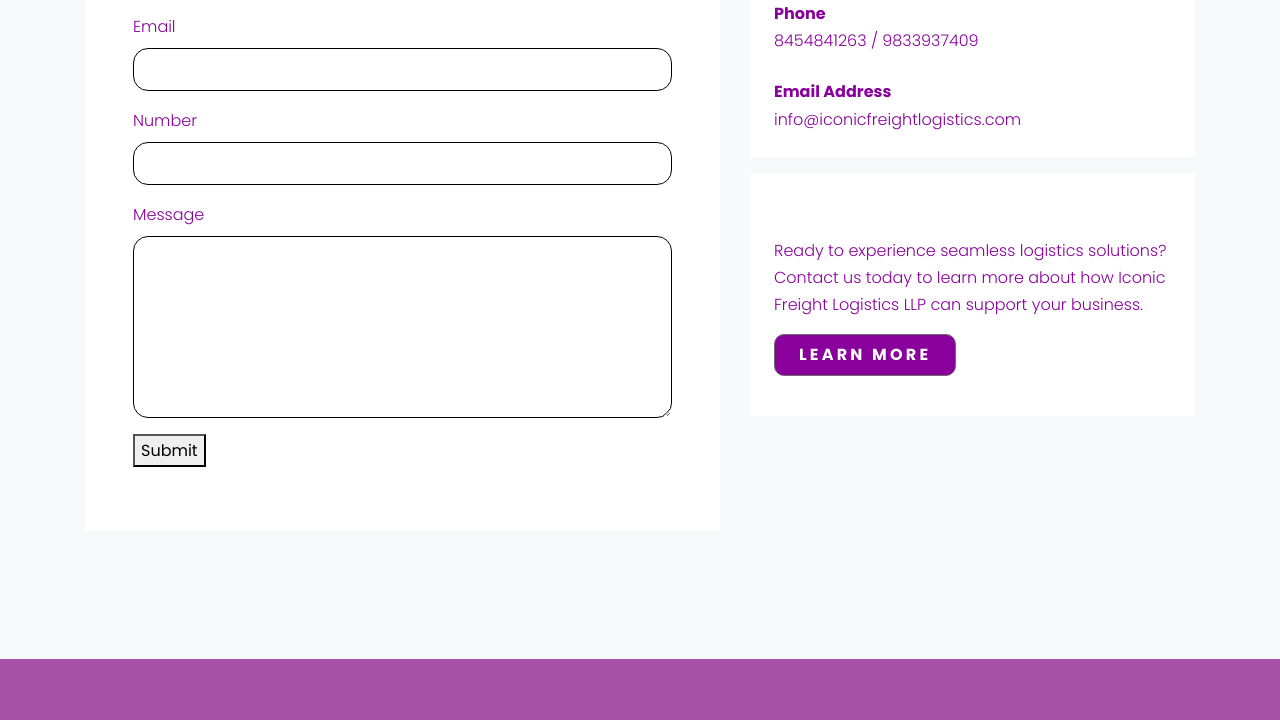
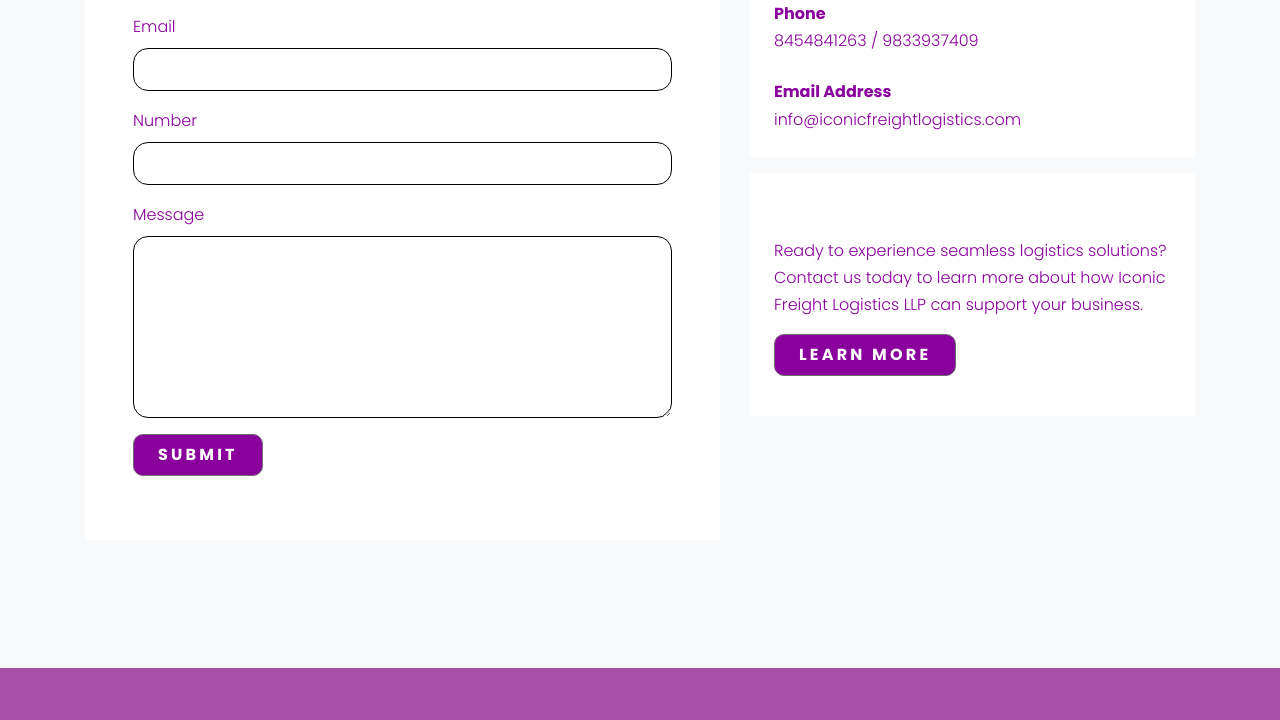
Before and after one commit to Nimerlin/iconichtml, a plain HTML site: page index.html in a window 1280 px wide. Shown: the part 3329-4049 px from the top of the page. Drawn offline with Linux system fonts and the light colour scheme; files whose address does not match are found by name; a web font is replaced by a local one.

```diff
--- a/index.html
+++ b/index.html
@@ -280,7 +280,7 @@
         </div>
         <div class="row">
           <div class="col-md-7 mb-5">
-            <form class="p-5 bg-white">
+            <form reset(); class="p-5 bg-white">
               <div class="row form-group">
                 <div class="col-md-6 mb-3 mb-md-0">
                   <label class="" for="fname">First Name</label>
@@ -321,8 +321,7 @@
                   <p id="thank-you-message">
                     Thank you for contacting us. We will be in touch with you very soon.
                   </p>
-                  <!-- <input type="submit" class="btn btn-primary py-2 px-4 text-white"> -->
-                  <button type="submit">Submit</button>
+                  <input type="submit" class="btn btn-primary py-2 px-4 text-white">
                 </div>
               </div>
 
```
